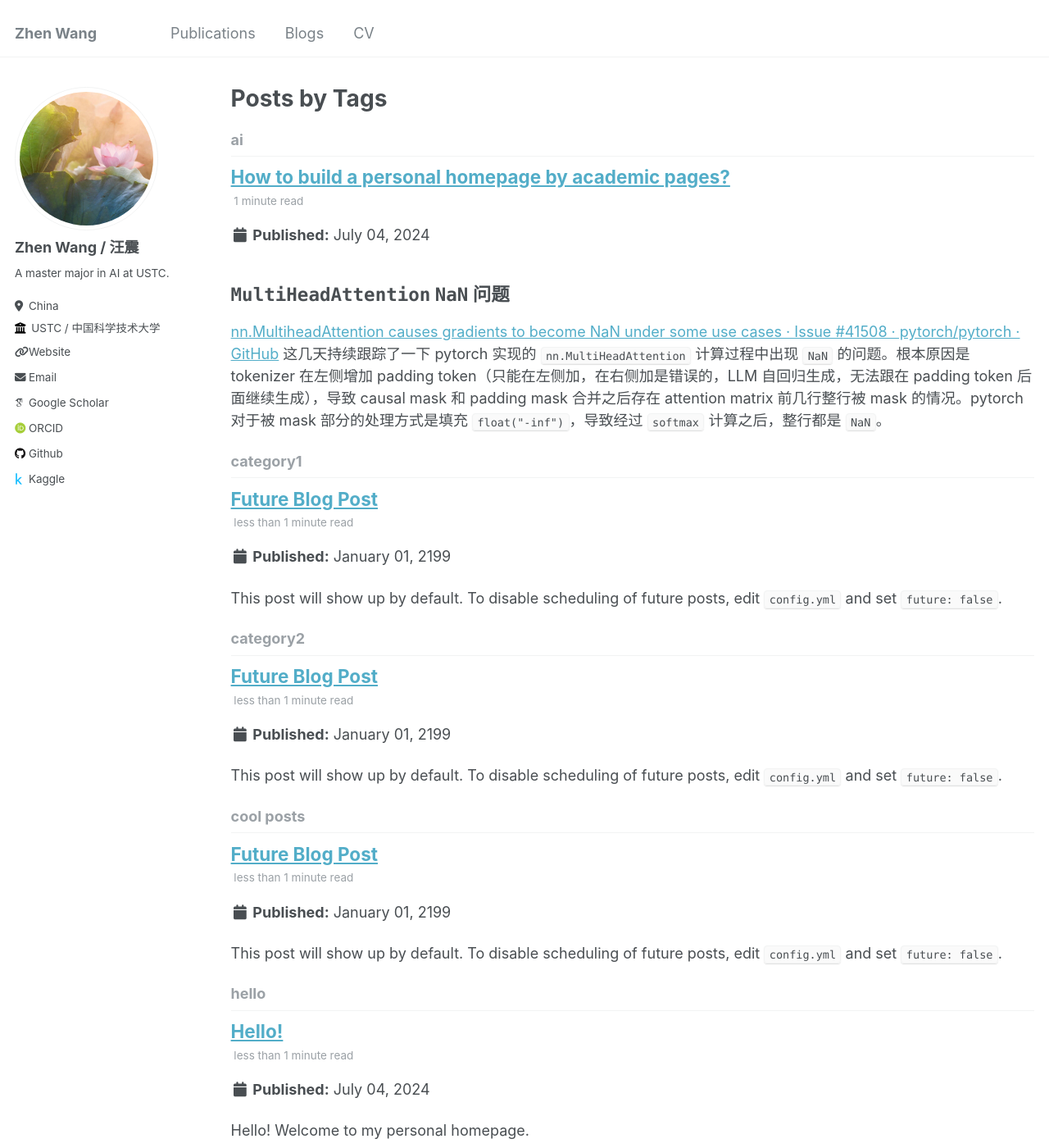
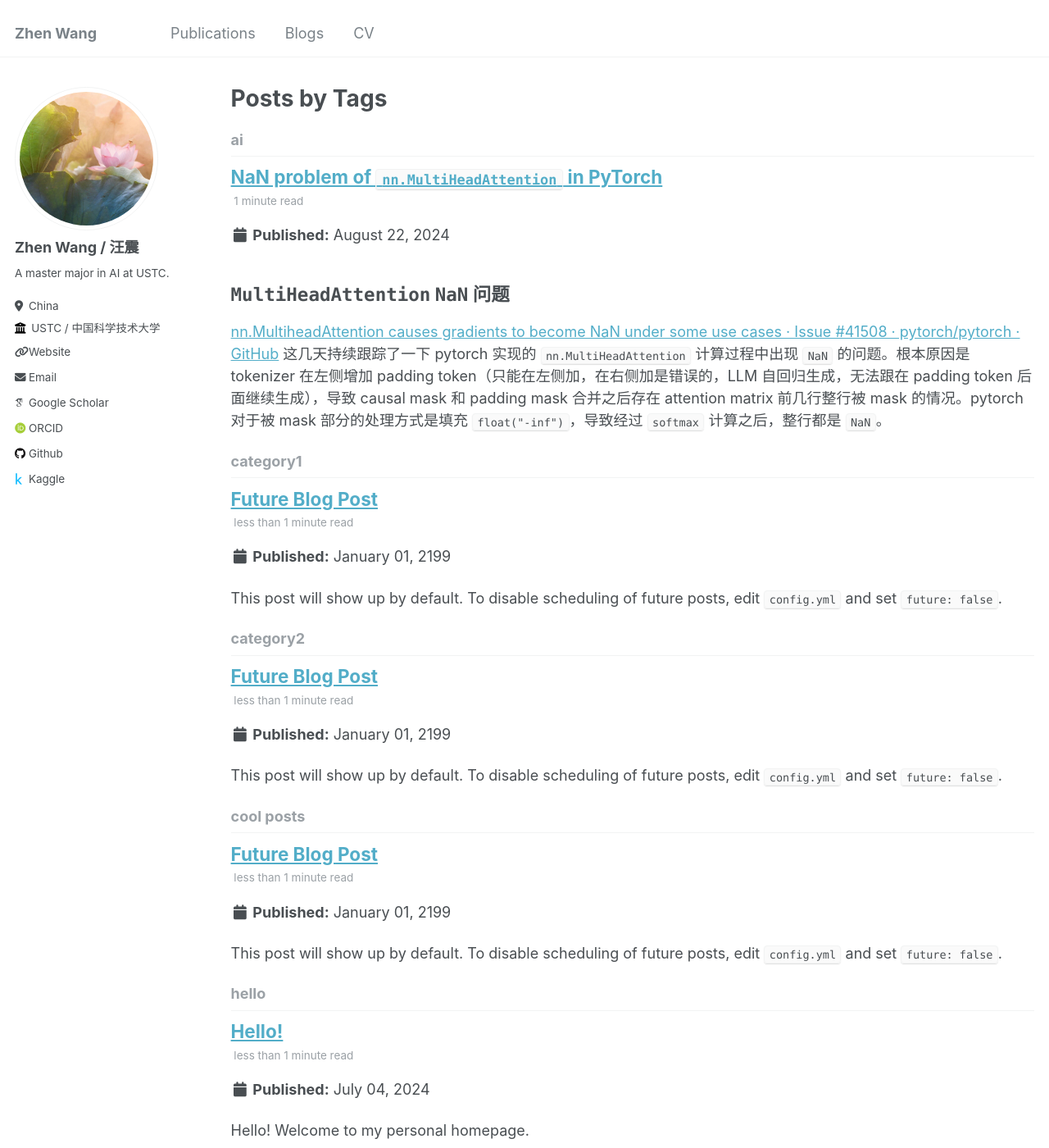
Before and after one commit to wangzhen0518/wangzhen0518.github.io, a Jekyll site: the page built from _pages/tag-archive.html, in a window 1280 px wide and 1400 px high. Shown: the whole window at 82% size. Built offline with Jekyll 4.4.1, drawn with Linux system fonts in a browser that asks for light colours; some web fonts are replaced; some of the changed text lies outside the part shown.

Commit message:
🐞 fix(learn): basic information
fix title, date and url

```diff
--- a/_posts/2024-08-22-NaN.md
+++ b/_posts/2024-08-22-NaN.md
@@ -1,7 +1,7 @@
 ---
-title: "How to build a personal homepage by academic pages?"
-date: 2024-07-04
-permalink: /posts/2024/07/NaN problem of `nn.MultiHeadAttention`/
+title: "NaN problem of `nn.MultiHeadAttention` in PyTorch"
+date: 2024-08-22
+permalink: /posts/2024/08/NaN problem of `nn.MultiHeadAttention`/
 tags:
     - learn
     - ai
```
